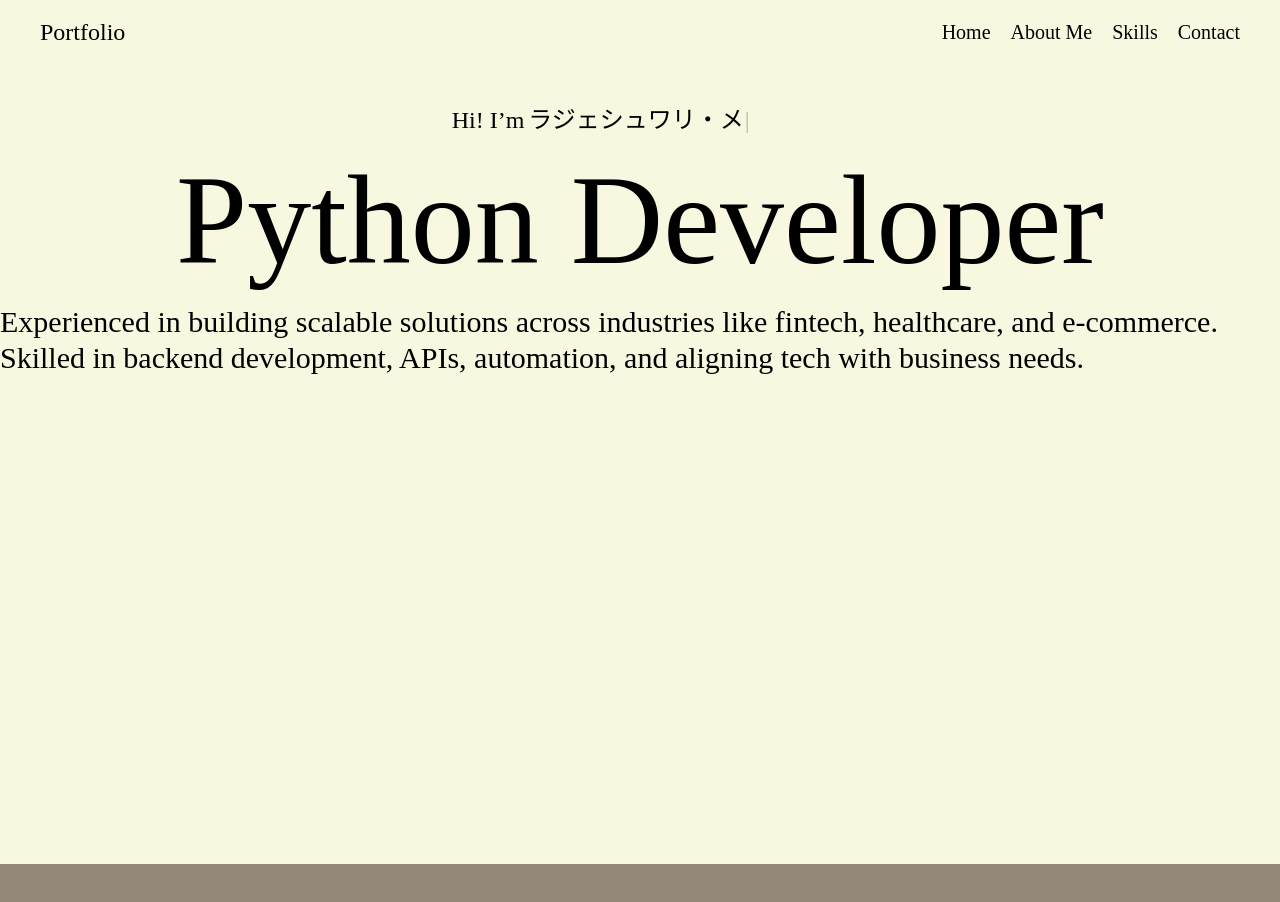
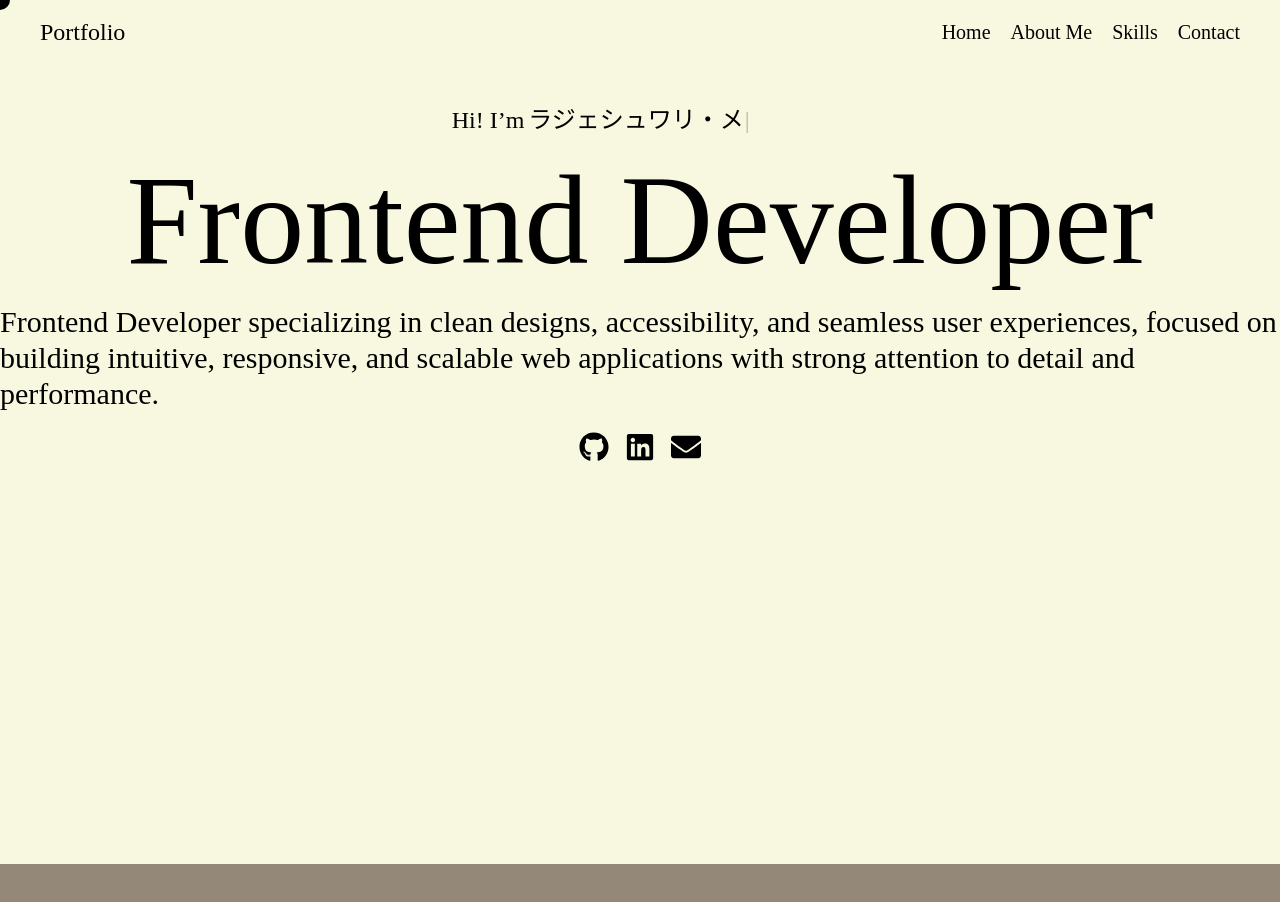
Before and after one commit to dhruv060305/Portfolio-Rajeshwari, a React app: page / in a window 1280 px wide. Shown: the top 902 px of the page. Built offline with nearby package versions, Linux system fonts and the light colour scheme; the HTML template or start-up script is replaced by a standard one; a web font is replaced by a local one.

Commit message:
Worked on Main page

```diff
--- a/package.json
+++ b/package.json
@@ -15,6 +15,7 @@
     "framer-motion": "^12.9.2",
     "react": "^19.0.0",
     "react-dom": "^19.0.0",
+    "react-icons": "^5.5.0",
     "tailwindcss": "^4.1.4",
     "typewriter-effect": "^2.21.0"
   },
--- /dev/null
+++ b/src/Animations/CustomCursor.jsx
@@ -0,0 +1,30 @@
+import React, { useEffect, useState } from 'react';
+import "../App.css"
+
+function CustomCursor() {
+  const [position, setPosition] = useState({ x: 0, y: 0 });
+
+  useEffect(() => {
+    const moveCursor = (e) => {
+      setPosition({ x: e.clientX, y: e.clientY });
+    };
+
+    window.addEventListener('mousemove', moveCursor);
+
+    return () => {
+      window.removeEventListener('mousemove', moveCursor);
+    };
+  }, []);
+
+  return (
+    <div
+      className="custom-cursor"
+      style={{
+        left: `${position.x}px`,
+        top: `${position.y}px`,
+      }}
+    />
+  );
+}
+
+export default CustomCursor;
--- a/src/App.css
+++ b/src/App.css
@@ -5,3 +5,15 @@
 body{
     font-family: 'Cal Sans';
 }
+
+
+.custom-cursor {
+    position: fixed;
+    width: 20px;
+    height: 20px;
+    background-color: black;
+    border-radius: 50%;
+    pointer-events: none; /* so it doesn't block clicking */
+    transform: translate(-50%, -50%); /* center the circle */
+    z-index: 9999;
+}
--- a/src/App.jsx
+++ b/src/App.jsx
@@ -2,6 +2,7 @@ import './App.css'
 import Main from './Pages/Main'
 import Nav from './Pages/Nav'
 import Secondsection from './Pages/Secondsection'
+import CustomCursor from './Animations/CustomCursor';
 
 
 function App() {
@@ -9,11 +10,14 @@ function App() {
   return (
 
 
-    <>
+
+    <div className='cursor-none'>
+    <CustomCursor></CustomCursor>
     <Nav></Nav>
     <Main></Main>
     <Secondsection></Secondsection>
-    </>
+    </div>
+
 
 
 
--- a/src/Pages/Main.jsx
+++ b/src/Pages/Main.jsx
@@ -1,44 +1,58 @@
 import React from 'react';
 import "../App.css"
 import Typewriter from 'typewriter-effect';
-
-
-
-
+import { FaGithub, FaLinkedin, FaEnvelope } from 'react-icons/fa';
 
 
 export default function Main() {
 
 
     return (
-        <div className="h-screen w-full flex justify-center items-start" style={{ backgroundColor: '#F8F8E1' }}>
+
+        <div className="h-screen w-full  flex justify-center items-start" style={{ backgroundColor: '#F8F8E1' }}>
 
             <div className='container gap-5 flex flex-col justify-center items-center mt-10'>
 
                 <div className='flex h-auto w-auto text-2xl '>
                     <p className="mr-1 hidden sm:block">Hi! I’m</p>
+
                     <div className="min-w-[300px]">
+
                         <Typewriter
-                        className='ml-0'
+                            className='ml-0'
                             options={{
-                                strings: ['Rajeshwari Meti 👋🏻', 'ラジェシュワリ・メティル 👋🏻','राजेश्वरी मेति👋🏻','ರಾಜೇಶ್ವರಿ ಮೇಟಿ👋🏻'],
+                                strings: ['Rajeshwari Meti 👋🏻', 'ラジェシュワリ・メティル 👋🏻', 'राजेश्वरी मेति👋🏻', 'ರಾಜೇಶ್ವರಿ ಮೇಟಿ👋🏻'],
                                 autoStart: true,
                                 loop: true,
                                 delay: 75,
                                 deleteSpeed: 50,
                             }}
                         />
+
                     </div>
                 </div>
 
-
-                <p className='text-5xl md:text-9xl  text-black'>Python Developer</p>
-                <p className='text-2xl text-wrap md:text-3xl text-black'>Experienced in building scalable solutions across industries like fintech, healthcare, and e-commerce. Skilled in backend development, APIs, automation, and aligning tech with business needs.</p>
-
-            </div>
+                <p className='text-5xl md:text-9xl  text-black'>Frontend Developer</p>
+                <p className='text-2xl text-wrap md:text-3xl text-black'>Frontend Developer specializing in clean designs, accessibility, and seamless user experiences, focused on building intuitive, responsive, and scalable web applications with strong attention to detail and performance.</p>
 
 
 
+
+                <div className="flex gap-4 text-3xl">
+                    <a href="https://github.com/your-username" target="_blank" rel="noopener noreferrer">
+                        <FaGithub />
+                    </a>
+
+                    <a href="https://linkedin.com/in/your-username" target="_blank" rel="noopener noreferrer">
+                        <FaLinkedin />
+                    </a>
+
+                    <a href="mailto:your-email@example.com">
+                        <FaEnvelope />
+                    </a>
+                </div>
+
+            </div>
 
 
 
```
Also changed, not shown: 1 other file (tests, documents, lock files or other folders).
